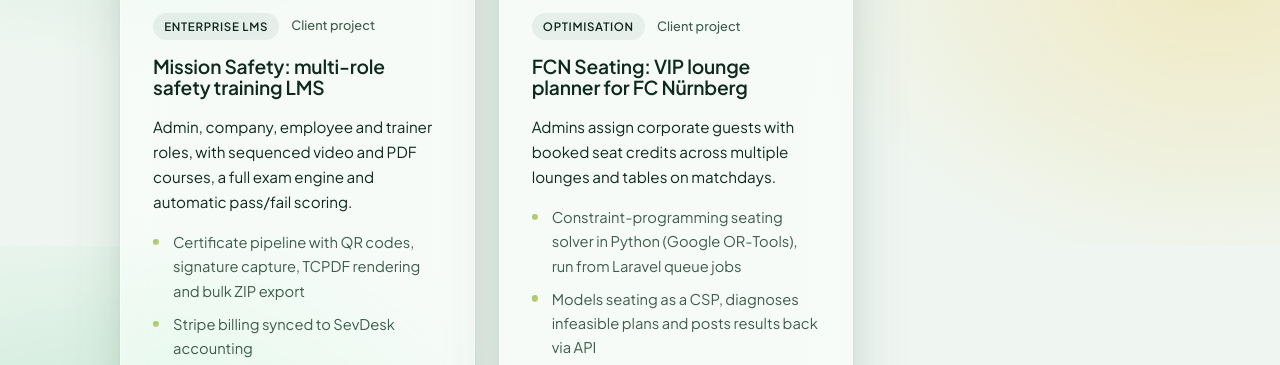
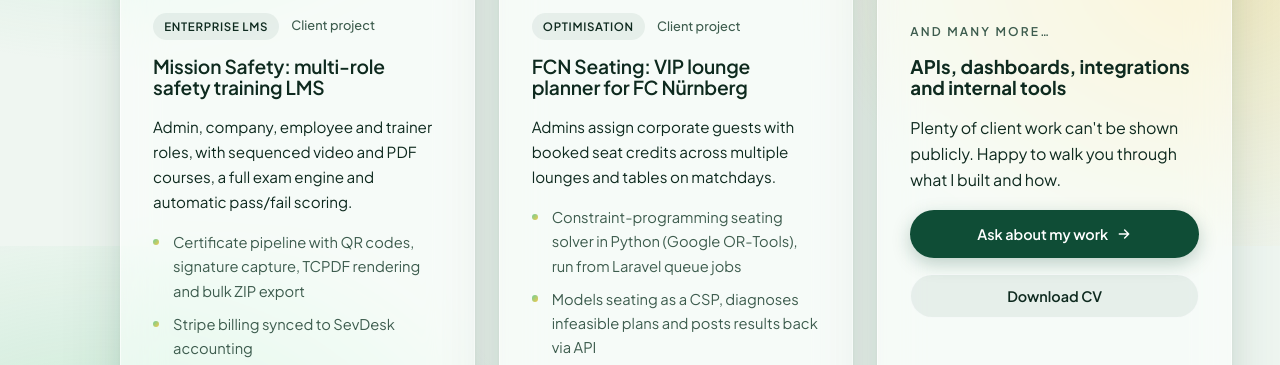
Before and after one commit to RayyanPanja-123/portfolio, a plain HTML site: page index.html in a window 1280 px wide. Shown: the part 2954-3319 px from the top of the page. Drawn offline with Linux system fonts and the light colour scheme.

Commit message:
Add 'and many more' project card and CA Vault screenshot
Co-Authored-By: Claude Opus 5.5 <noreply@anthropic.com>

```diff
--- a/index.html
+++ b/index.html
@@ -295,7 +295,8 @@
                 <!-- Client work (names as listed on the public CV) -->
                 <div class="project-grid">
                     <article class="glass card card--media project-card reveal" style="--delay: 0ms">
-                        <div class="card__media project-thumb project-thumb--saas" aria-hidden="true"></div>
+                        <img class="card__media project-thumb" src="assets/images/cavault-preview.jpeg" width="1280" height="800" loading="lazy"
+                            alt="CA Vault landing page: 'Stop chasing documents. Start collecting them.' beside a request center listing client document statuses">
                         <div class="card__body">
                             <p class="project-meta">
                                 <span class="badge">B2B SaaS</span>
@@ -403,6 +404,15 @@
                             </ul>
                         </div>
                     </article>
+
+                    <!-- Not an <article>, so the stack filter/search doesn't count it as a project -->
+                    <div class="glass card project-more reveal" style="--delay: 200ms">
+                        <p class="eyebrow">And many more…</p>
+                        <h3>APIs, dashboards, integrations and internal tools</h3>
+                        <p>Plenty of client work can't be shown publicly. Happy to walk you through what I built and how.</p>
+                        <a href="#contact" class="btn btn--primary btn--block">Ask about my work</a>
+                        <a href="assets/docs/Rayyan_Panja_CV.pdf" download class="btn btn--ghost btn--block">Download CV</a>
+                    </div>
                 </div>
             </div>
         </section>
--- a/styles.css
+++ b/styles.css
@@ -674,6 +674,7 @@ a.pill:hover { transform: translateY(-2px); box-shadow: var(--shadow-lift); }
 
 /* Placeholder thumbnails for NDA work (TODO: real images) */
 .project-thumb { aspect-ratio: 16 / 9; }
+img.project-thumb { display: block; width: 100%; height: auto; object-fit: cover; object-position: top; }
 .project-thumb--saas {
     background:
         radial-gradient(circle at 25% 30%, rgba(255, 255, 255, 0.7), transparent 40%),
@@ -968,3 +969,8 @@ a.pill:hover { transform: translateY(-2px); box-shadow: var(--shadow-lift); }
 
 /* Name in the hero eyebrow stays in normal case; only the role is uppercase */
 .eyebrow__name { text-transform: none; letter-spacing: 0.02em; font-weight: 700; }
+
+/* "And many more" card: fills the last grid slot, content centred vertically */
+.project-more { display: flex; flex-direction: column; justify-content: center; gap: 1rem; }
+.project-more h3, .project-more p { margin: 0; }
+.project-more .eyebrow { color: var(--text-muted); }
```
Also changed, not shown: assets/images/cavault-preview.jpeg (added).
